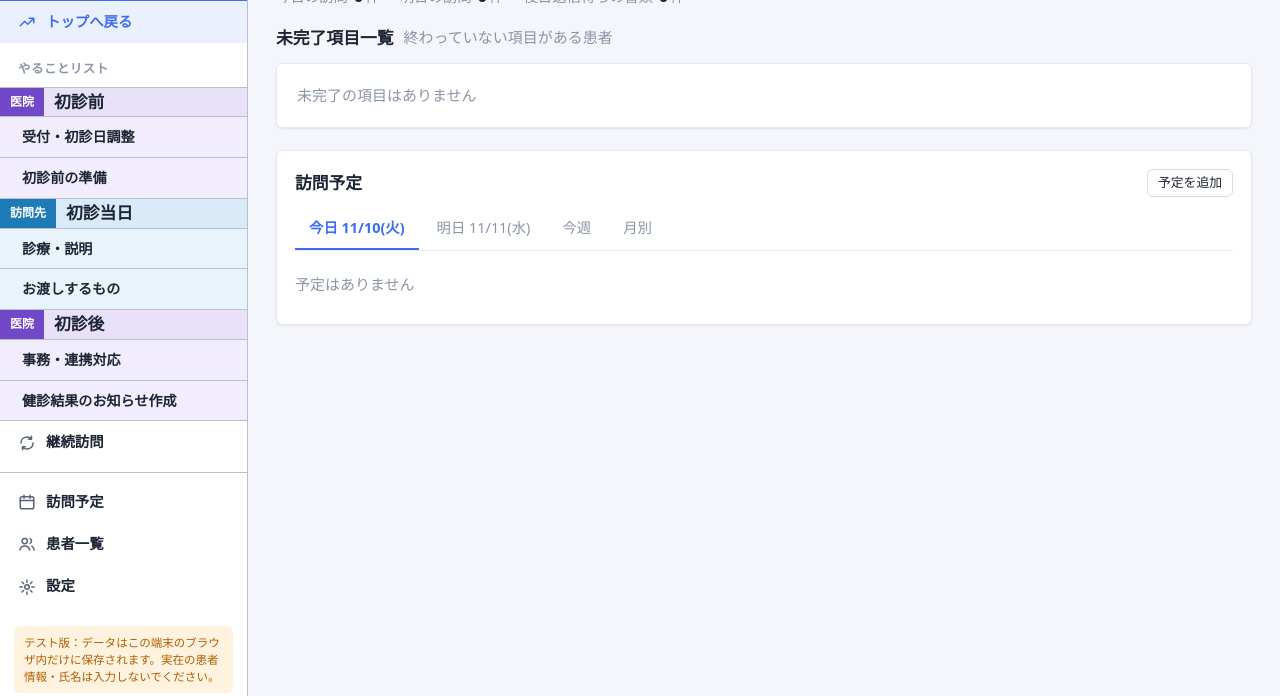
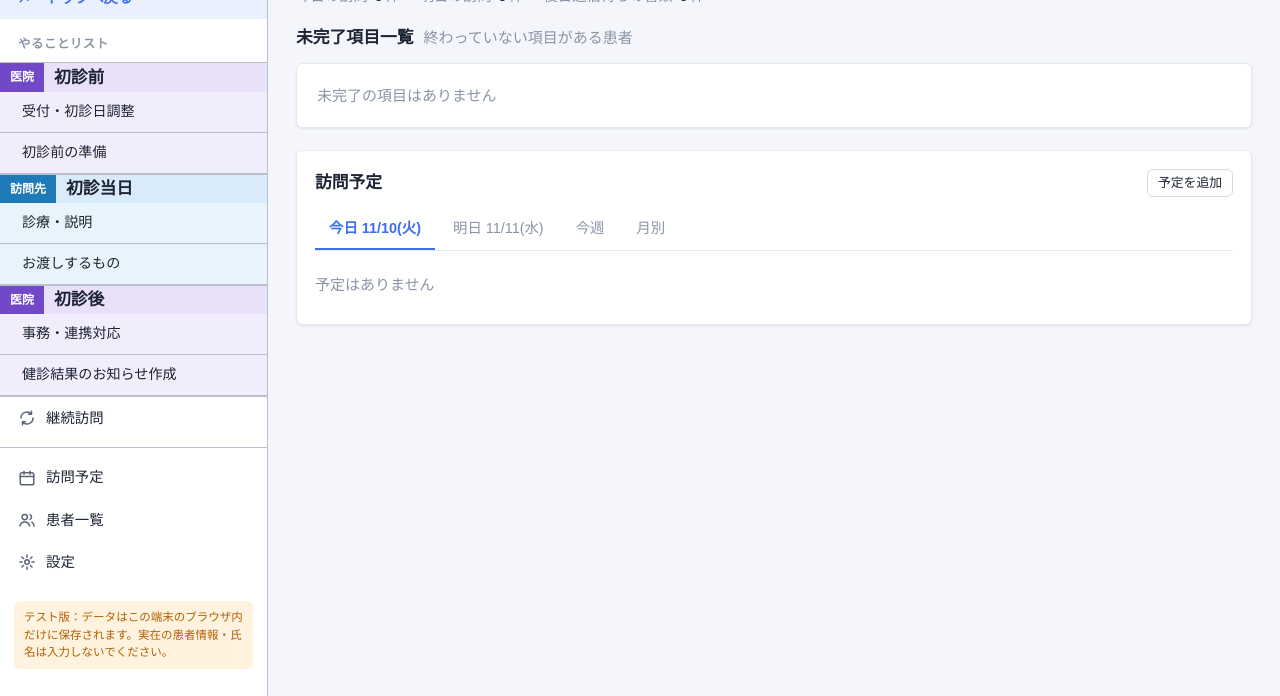
Before and after one commit to Houmon-dashboard/main, a plain HTML site: page index.html in a window 1280 px wide. Shown: the part 104-800 px from the top of the page. Drawn offline with Linux system fonts and the light colour scheme.

Commit message:
フォントをメイリオ優先に変更、太字は見出しと選択中のみ、項目の区切り線を下側に
Co-Authored-By: Claude Opus 5.5 <noreply@anthropic.com>

```diff
--- a/style.css
+++ b/style.css
@@ -22,14 +22,14 @@
   --clinic-line: #ddd0f5;
   --radius: 6px;
   --shadow: 0 1px 2px rgba(16, 24, 40, .05), 0 1px 3px rgba(16, 24, 40, .04);
-  --sidebar-w: 248px;
+  --sidebar-w: 268px;
 }
 
 * { box-sizing: border-box; }
 html { -webkit-text-size-adjust: 100%; }
 body {
   margin: 0;
-  font-family: "Hiragino Sans", "Hiragino Kaku Gothic ProN", "Yu Gothic UI", "Meiryo", system-ui, sans-serif;
+  font-family: "Meiryo", "メイリオ", "Hiragino Sans", "Hiragino Kaku Gothic ProN", sans-serif;
   font-size: 15px;
   line-height: 1.55;
   color: var(--text);
@@ -72,11 +72,11 @@ main { padding: 20px 28px 40px; max-width: 1280px; }
   color: var(--text);
   text-decoration: none;
   font-size: .9rem;
-  font-weight: 700;
+  font-weight: 400;
 }
 .nav-item svg { width: 18px; height: 18px; fill: none; stroke: currentColor; stroke-width: 2; stroke-linecap: round; stroke-linejoin: round; color: #5b6578; flex-shrink: 0; }
 .nav-item:hover { background: var(--bg); }
-.nav-item.active { background: var(--accent-soft); color: var(--accent); }
+.nav-item.active { background: var(--accent-soft); color: var(--accent); font-weight: 700; }
 .nav-item.active svg { color: var(--accent); }
 .nav-text { flex: 1; }
 .nav-heading { font-size: .78rem; color: var(--muted); font-weight: 700; margin: 16px 18px 8px; letter-spacing: .04em; }
@@ -87,7 +87,7 @@ main { padding: 20px 28px 40px; max-width: 1280px; }
 .phase-block + .nav { border-top: 1px solid var(--side-line); }
 .phase-block.phase-clinic { background: var(--clinic-soft); }
 .phase-block.phase-visit { background: var(--visit-soft); }
-.phase-block .nav-item { padding: 9px 18px 9px 22px; font-size: .88rem; border-top: 1px solid var(--side-line); }
+.phase-block .nav-item { padding: 9px 18px 9px 22px; font-size: .88rem; border-bottom: 1px solid #b9c0cc; }
 .phase-block .nav-item:hover { background: rgba(255, 255, 255, .6); }
 .phase-block .nav-item.active { background: #fff; }
 .phase-title { display: flex; align-items: center; gap: 10px; font-size: 1.05rem; font-weight: 700; padding: 0 18px 0 0; }
```
